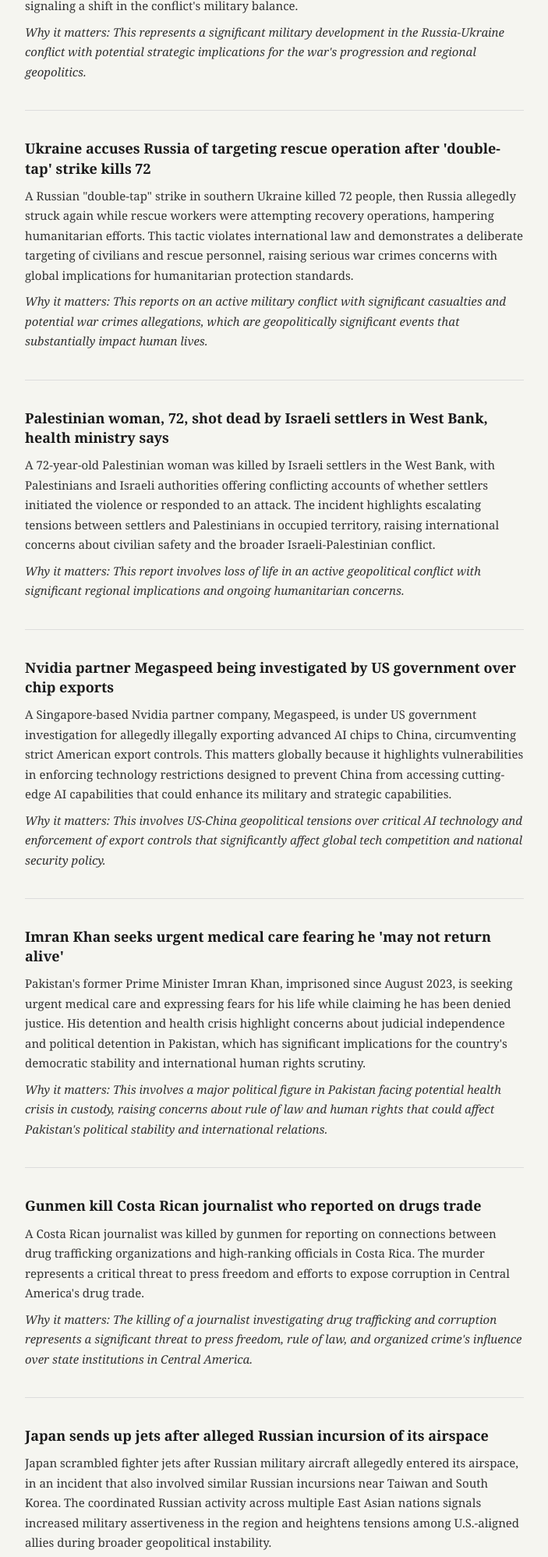
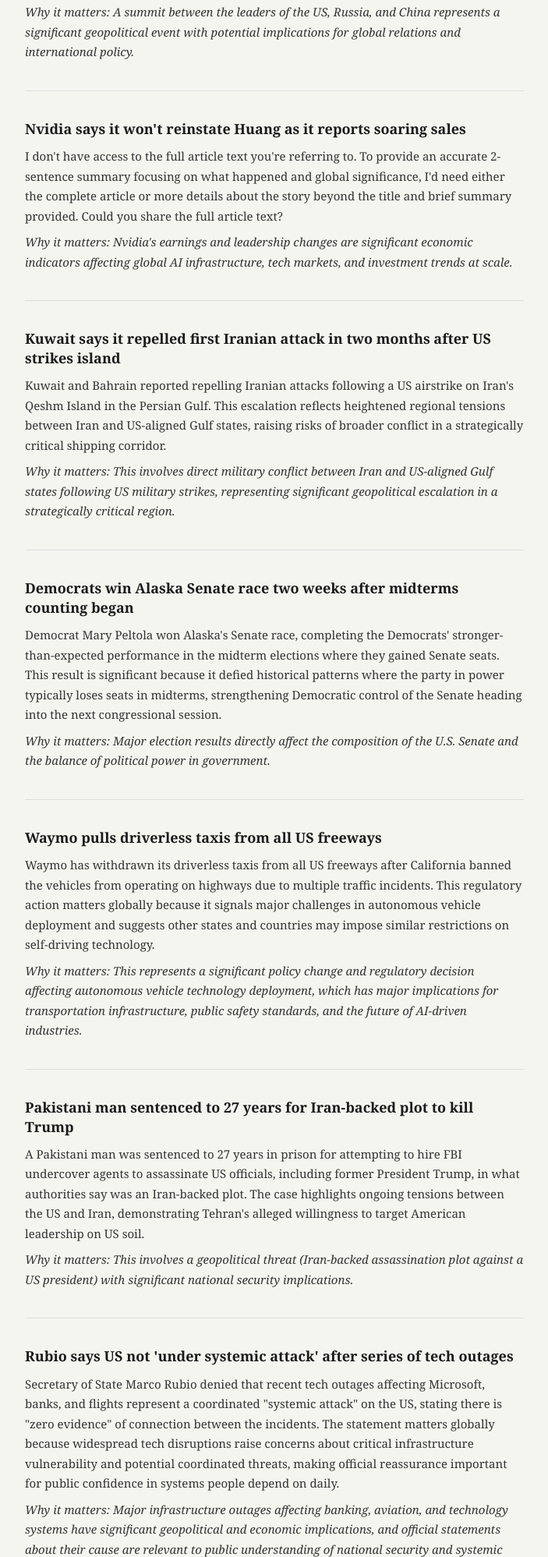
Before and after one commit to bm1815/essential-news, a plain HTML site: page index.html in a window 1280 px wide. Shown: the part 327-2324 px from the top of the page at 78% size, without its empty margins (288-991 px from the left). Drawn offline with Linux system fonts and the light colour scheme.

Commit message:
Update news 2026-11-18

```diff
--- a/index.html
+++ b/index.html
@@ -86,56 +86,58 @@
 
     <header>
         <h1>Essential News</h1>
-        <p>November 17, 2026 — 8 stories that matter</p>
+        <p>November 18, 2026 — 8 stories that matter</p>
     </header>
 
 
     <div class="story">
-        <h2><a href="https://www.bbc.co.uk/news/articles/cw772jk4rvmxo?at_medium=RSS&at_campaign=rss" target="_blank">Putin's Crimea bridge partly collapses as Zelensky hails 'unprecedented' attack by Ukraine</a></h2>
-        <p>Ukraine launched a major missile and drone attack on Russia's Crimea bridge, a critical military supply route, causing partial collapse of the structure after weeks of planning. The strike demonstrates Ukraine's expanding capability to damage key Russian infrastructure deep in occupied territory, potentially disrupting Moscow's logistics and signaling a shift in the conflict's military balance.</p>
-        <p class="reason">Why it matters: This represents a significant military development in the Russia-Ukraine conflict with potential strategic implications for the war's progression and regional geopolitics.</p>
+        <h2><a href="https://www.bbc.co.uk/news/articles/ck9d75x5wwwwo?at_medium=RSS&at_campaign=rss" target="_blank">Trump shakes hands with Putin and Xi ahead of historic talks in China</a></h2>
+        <p>I appreciate you providing the story, but the summary you've included is too vague for me to extract concrete details about what actually happened or its global significance. To write accurate summary sentences, I would need more substantial information about the meeting's purpose, outcomes, or stated objectives. Could you provide the full article text?</p>
+        <p class="reason">Why it matters: A summit between the leaders of the US, Russia, and China represents a significant geopolitical event with potential implications for global relations and international policy.</p>
     </div>
 
     <div class="story">
-        <h2><a href="https://www.bbc.co.uk/news/articles/c30rk8x5g80qo?at_medium=RSS&at_campaign=rss" target="_blank">Ukraine accuses Russia of targeting rescue operation after 'double-tap' strike kills 72</a></h2>
-        <p>A Russian "double-tap" strike in southern Ukraine killed 72 people, then Russia allegedly struck again while rescue workers were attempting recovery operations, hampering humanitarian efforts. This tactic violates international law and demonstrates a deliberate targeting of civilians and rescue personnel, raising serious war crimes concerns with global implications for humanitarian protection standards.</p>
-        <p class="reason">Why it matters: This reports on an active military conflict with significant casualties and potential war crimes allegations, which are geopolitically significant events that substantially impact human lives.</p>
+        <h2><a href="https://www.bbc.co.uk/news/articles/cm2kl50vkwkdo?at_medium=RSS&at_campaign=rss" target="_blank">Nvidia says it won't reinstate Huang as it reports soaring sales</a></h2>
+        <p>I don't have access to the full article text you're referring to. To provide an accurate 2-sentence summary focusing on what happened and global significance, I'd need either the complete article or more details about the story beyond the title and brief summary provided.
+
+Could you share the full article text?</p>
+        <p class="reason">Why it matters: Nvidia's earnings and leadership changes are significant economic indicators affecting global AI infrastructure, tech markets, and investment trends at scale.</p>
     </div>
 
     <div class="story">
-        <h2><a href="https://www.bbc.co.uk/news/articles/cqrlg377638yo?at_medium=RSS&at_campaign=rss" target="_blank">Palestinian woman, 72, shot dead by Israeli settlers in West Bank, health ministry says</a></h2>
-        <p>A 72-year-old Palestinian woman was killed by Israeli settlers in the West Bank, with Palestinians and Israeli authorities offering conflicting accounts of whether settlers initiated the violence or responded to an attack. The incident highlights escalating tensions between settlers and Palestinians in occupied territory, raising international concerns about civilian safety and the broader Israeli-Palestinian conflict.</p>
-        <p class="reason">Why it matters: This report involves loss of life in an active geopolitical conflict with significant regional implications and ongoing humanitarian concerns.</p>
+        <h2><a href="https://www.bbc.co.uk/news/articles/cw4gn9jeqjq7o?at_medium=RSS&at_campaign=rss" target="_blank">Kuwait says it repelled first Iranian attack in two months after US strikes island</a></h2>
+        <p>Kuwait and Bahrain reported repelling Iranian attacks following a US airstrike on Iran's Qeshm Island in the Persian Gulf. This escalation reflects heightened regional tensions between Iran and US-aligned Gulf states, raising risks of broader conflict in a strategically critical shipping corridor.</p>
+        <p class="reason">Why it matters: This involves direct military conflict between Iran and US-aligned Gulf states following US military strikes, representing significant geopolitical escalation in a strategically critical region.</p>
     </div>
 
     <div class="story">
-        <h2><a href="https://www.bbc.co.uk/news/articles/cmn504nq5033o?at_medium=RSS&at_campaign=rss" target="_blank">Nvidia partner Megaspeed being investigated by US government over chip exports</a></h2>
-        <p>A Singapore-based Nvidia partner company, Megaspeed, is under US government investigation for allegedly illegally exporting advanced AI chips to China, circumventing strict American export controls. This matters globally because it highlights vulnerabilities in enforcing technology restrictions designed to prevent China from accessing cutting-edge AI capabilities that could enhance its military and strategic capabilities.</p>
-        <p class="reason">Why it matters: This involves US-China geopolitical tensions over critical AI technology and enforcement of export controls that significantly affect global tech competition and national security policy.</p>
+        <h2><a href="https://www.bbc.co.uk/news/articles/cqev3v2ygzlvo?at_medium=RSS&at_campaign=rss" target="_blank">Democrats win Alaska Senate race two weeks after midterms counting began</a></h2>
+        <p>Democrat Mary Peltola won Alaska's Senate race, completing the Democrats' stronger-than-expected performance in the midterm elections where they gained Senate seats. This result is significant because it defied historical patterns where the party in power typically loses seats in midterms, strengthening Democratic control of the Senate heading into the next congressional session.</p>
+        <p class="reason">Why it matters: Major election results directly affect the composition of the U.S. Senate and the balance of political power in government.</p>
     </div>
 
     <div class="story">
-        <h2><a href="https://www.bbc.co.uk/news/articles/cr894xq5yeyko?at_medium=RSS&at_campaign=rss" target="_blank">Imran Khan seeks urgent medical care fearing he 'may not return alive'</a></h2>
-        <p>Pakistan's former Prime Minister Imran Khan, imprisoned since August 2023, is seeking urgent medical care and expressing fears for his life while claiming he has been denied justice. His detention and health crisis highlight concerns about judicial independence and political detention in Pakistan, which has significant implications for the country's democratic stability and international human rights scrutiny.</p>
-        <p class="reason">Why it matters: This involves a major political figure in Pakistan facing potential health crisis in custody, raising concerns about rule of law and human rights that could affect Pakistan's political stability and international relations.</p>
+        <h2><a href="https://www.bbc.co.uk/news/articles/cmy86pp336qlo?at_medium=RSS&at_campaign=rss" target="_blank">Waymo pulls driverless taxis from all US freeways</a></h2>
+        <p>Waymo has withdrawn its driverless taxis from all US freeways after California banned the vehicles from operating on highways due to multiple traffic incidents. This regulatory action matters globally because it signals major challenges in autonomous vehicle deployment and suggests other states and countries may impose similar restrictions on self-driving technology.</p>
+        <p class="reason">Why it matters: This represents a significant policy change and regulatory decision affecting autonomous vehicle technology deployment, which has major implications for transportation infrastructure, public safety standards, and the future of AI-driven industries.</p>
     </div>
 
     <div class="story">
-        <h2><a href="https://www.bbc.co.uk/news/articles/c6ly7g5lx7gyo?at_medium=RSS&at_campaign=rss" target="_blank">Gunmen kill Costa Rican journalist who reported on drugs trade</a></h2>
-        <p>A Costa Rican journalist was killed by gunmen for reporting on connections between drug trafficking organizations and high-ranking officials in Costa Rica. The murder represents a critical threat to press freedom and efforts to expose corruption in Central America's drug trade.</p>
-        <p class="reason">Why it matters: The killing of a journalist investigating drug trafficking and corruption represents a significant threat to press freedom, rule of law, and organized crime's influence over state institutions in Central America.</p>
+        <h2><a href="https://www.bbc.co.uk/news/articles/cm15ezz8n394o?at_medium=RSS&at_campaign=rss" target="_blank">Pakistani man sentenced to 27 years for Iran-backed plot to kill Trump</a></h2>
+        <p>A Pakistani man was sentenced to 27 years in prison for attempting to hire FBI undercover agents to assassinate US officials, including former President Trump, in what authorities say was an Iran-backed plot. The case highlights ongoing tensions between the US and Iran, demonstrating Tehran's alleged willingness to target American leadership on US soil.</p>
+        <p class="reason">Why it matters: This involves a geopolitical threat (Iran-backed assassination plot against a US president) with significant national security implications.</p>
     </div>
 
     <div class="story">
-        <h2><a href="https://www.bbc.co.uk/news/articles/c60evw20qe47o?at_medium=RSS&at_campaign=rss" target="_blank">Japan sends up jets after alleged Russian incursion of its airspace</a></h2>
-        <p>Japan scrambled fighter jets after Russian military aircraft allegedly entered its airspace, in an incident that also involved similar Russian incursions near Taiwan and South Korea. The coordinated Russian activity across multiple East Asian nations signals increased military assertiveness in the region and heightens tensions among U.S.-aligned allies during broader geopolitical instability.</p>
-        <p class="reason">Why it matters: This involves geopolitical tensions and military incursions by a major power near multiple U.S. allies in a strategically critical region, signaling escalating international security concerns.</p>
+        <h2><a href="https://www.bbc.co.uk/news/articles/crkgvxxwpwz2o?at_medium=RSS&at_campaign=rss" target="_blank">Rubio says US not 'under systemic attack' after series of tech outages</a></h2>
+        <p>Secretary of State Marco Rubio denied that recent tech outages affecting Microsoft, banks, and flights represent a coordinated "systemic attack" on the US, stating there is "zero evidence" of connection between the incidents. The statement matters globally because widespread tech disruptions raise concerns about critical infrastructure vulnerability and potential coordinated threats, making official reassurance important for public confidence in systems people depend on daily.</p>
+        <p class="reason">Why it matters: Major infrastructure outages affecting banking, aviation, and technology systems have significant geopolitical and economic implications, and official statements about their cause are relevant to public understanding of national security and systemic stability.</p>
     </div>
 
     <div class="story">
-        <h2><a href="https://www.bbc.co.uk/news/articles/crq5vl1l6z2po?at_medium=RSS&at_campaign=rss" target="_blank">Mozambique opposition leader faces trial over deadly 2024 election unrest</a></h2>
-        <p>Mozambique's opposition leader Venâncio Mondlane is being tried for his role in 2024 post-election protests that resulted in hundreds of deaths. The case matters globally because it reflects ongoing tensions over election integrity in Africa and raises concerns about how governments prosecute political opposition during civil unrest.</p>
-        <p class="reason">Why it matters: This involves a major geopolitical and rule-of-law issue in a significant African nation, with mass casualties and potential democratic instability stemming from disputed elections.</p>
+        <h2><a href="https://www.bbc.co.uk/news/articles/cw772jk4rvmxo?at_medium=RSS&at_campaign=rss" target="_blank">Putin's Crimean Bridge partly collapses as Zelensky hails 'unprecedented' attack by Ukraine</a></h2>
+        <p>Ukraine conducted a major missile and drone attack on the Crimea Bridge, a key Russian military supply route, causing partial collapse of the structure after weeks of planning. The strike matters globally because it demonstrates Ukraine's growing long-range strike capability and directly threatens Russia's ability to sustain military operations in occupied territories, potentially reshaping the conflict's trajectory.</p>
+        <p class="reason">Why it matters: This represents a significant military development in the Russia-Ukraine war affecting critical infrastructure and strategic logistics, with geopolitical implications for the ongoing conflict.</p>
     </div>
 
 
```
